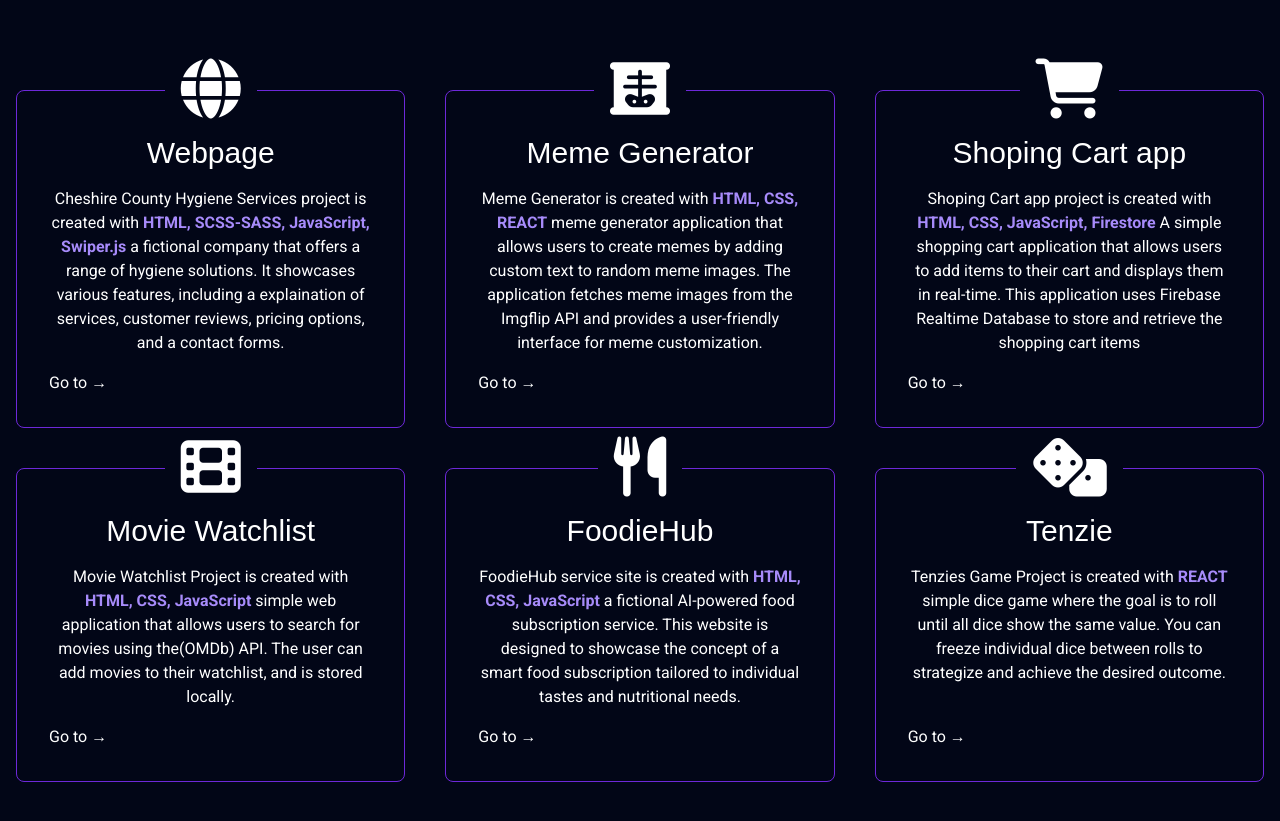
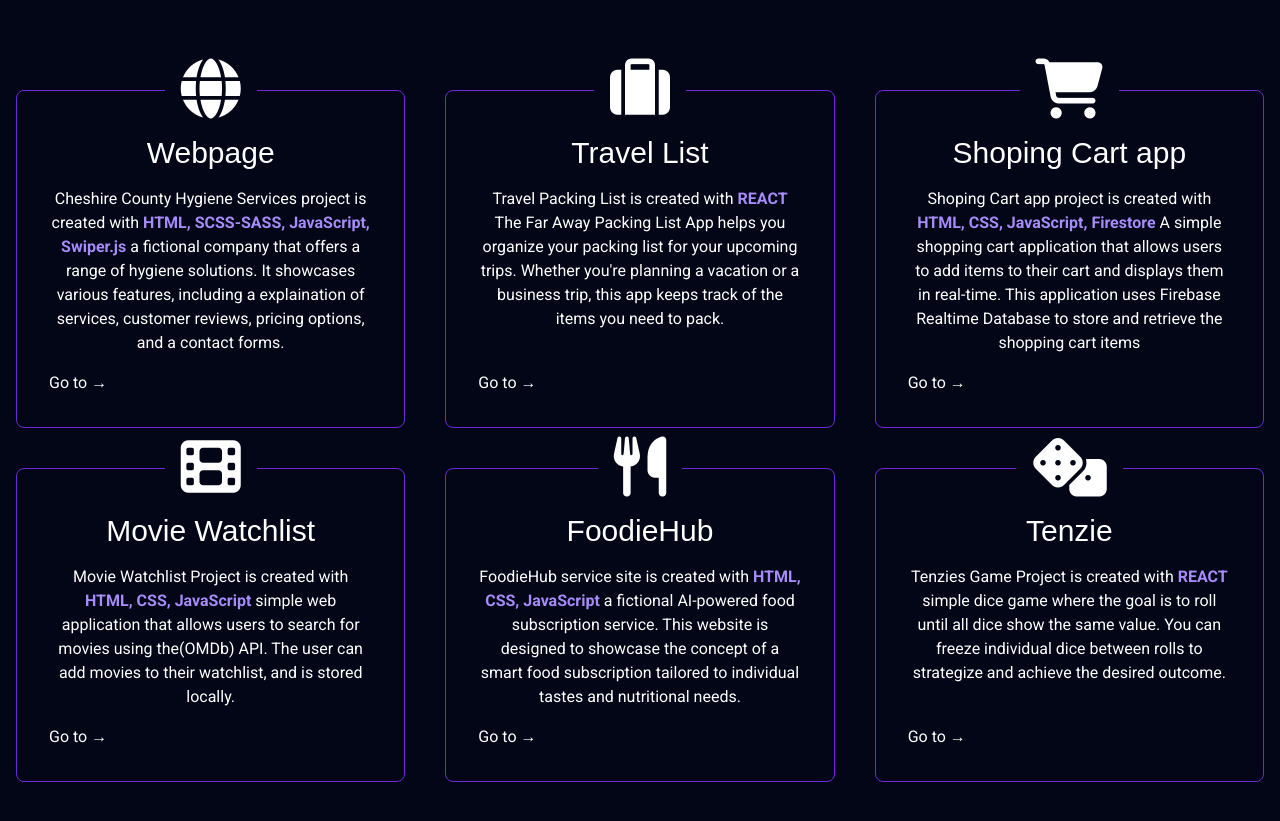
Before and after one commit to evilimas/Portfolio, a SvelteKit app: page / in a window 1280 px wide. Shown: the part 1000-1821 px from the top of the page. Built offline with nearby package versions, Linux system fonts and the light colour scheme.

Commit message:
added new project

```diff
--- a/src/components/Main.svelte
+++ b/src/components/Main.svelte
@@ -3,7 +3,7 @@
 
     let steps = [
         {name: 'Webpage', icon: "fa-solid fa-globe" ,href:'https://evilimas.github.io/Homepage/'},
-        {name: 'Meme Generator', icon: "fa-solid fa-x-ray" ,href:'https://memegen-react.netlify.app/'},
+        {name: 'Travel List', icon: "fa-solid fa-suitcase" ,href:'https://traveling-list.netlify.app/'},
         {name: 'Shoping Cart app', icon: "fa-solid fa-cart-shopping" ,href:'https://pirkiniu-krepselis.netlify.app/'},
         {name: 'Movie Watchlist', icon: "fa-solid fa-film" ,href:'https://movie-watchslist.netlify.app/'},
         {name: 'FoodieHub', icon: "fa-solid fa-utensils" ,href:'https://foodiehub2.netlify.app/'},
@@ -64,7 +64,7 @@
 
             </Step>
             <Step step={steps[1]}>
-                <p>Meme Generator is created with <strong class="text-violet-400">HTML, CSS, REACT</strong> meme generator application that allows users to create memes by adding custom text to random meme images. The application fetches meme images from the Imgflip API and provides a user-friendly interface for meme customization.</p>
+                <p>Travel Packing List is created with <strong class="text-violet-400">REACT</strong> The Far Away Packing List App helps you organize your packing list for your upcoming trips. Whether you're planning a vacation or a business trip, this app keeps track of the items you need to pack.</p>
 
             </Step>
             <Step step={steps[2]}>
```
